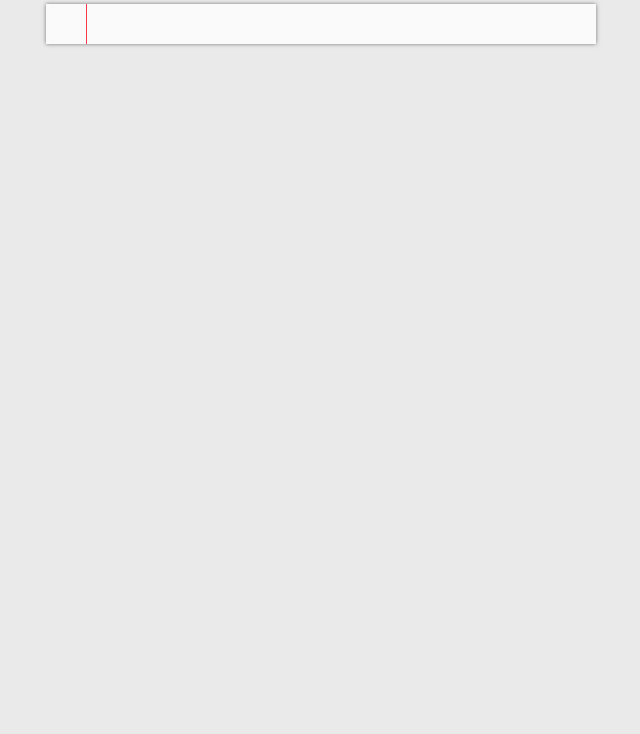
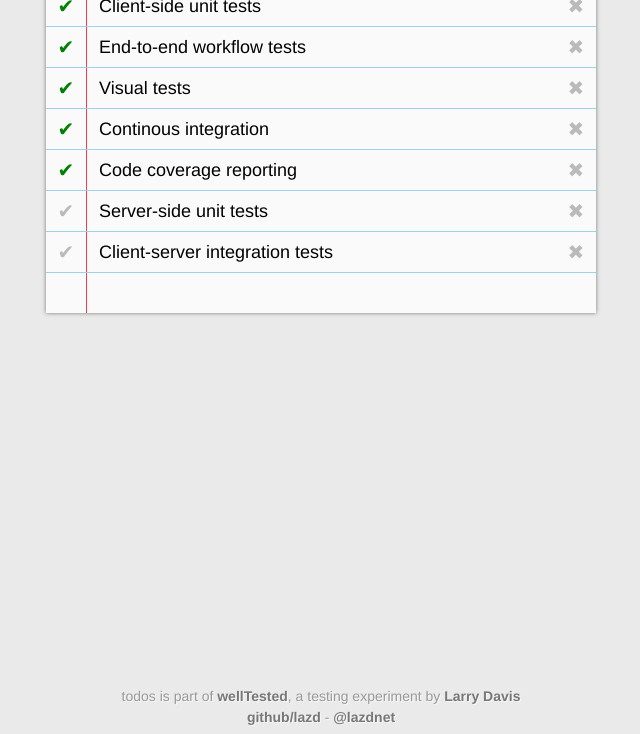
Before and after one commit to lazd/wellTested, a plain HTML site: page index.html in a window 1280 px wide. Shown: the part 66-800 px from the top of the page, without its empty margins (319-959 px from the left). Drawn offline with Linux system fonts and the light colour scheme.

Commit message:
Update todo

```diff
--- a/index.html
+++ b/index.html
@@ -7,9 +7,50 @@
     <script src="scripts/todo.js"></script>
   </head>
   <body>
-    <div id="todo-app"></div>
+    <header>
+      <h1 class="todo-heading">todos</h1>
+    </header>
+    <section id="todo-app"></section>
+    <footer>
+      <p>todos is part of <a href="https://github.com/lazd/wellTested">wellTested</a>, a testing experiment by <a href="http://lazd.github.io/">Larry Davis</a></p>
+      <p><a href="http://github.com/lazd">github/lazd</a> - <a href="http://twitter.com/@lazdnet">@lazdnet</a></p>
+    </footer>
     <script type="text/javascript">
-      todo.init();
+      var items;
+      // A little hack to start fresh for end-to-end and visual tests
+      if (typeof _phantom === 'undefined') {
+        items = [
+          {
+            name: 'Client-side unit tests',
+            done: true
+          },
+          {
+            name: 'End-to-end workflow tests',
+            done: true
+          },
+          {
+            name: 'Visual tests',
+            done: true
+          },
+          {
+            name: 'Continous integration',
+            done: true
+          },
+          {
+            name: 'Code coverage reporting',
+            done: true
+          },
+          {
+            name: 'Server-side unit tests',
+            done: false
+          },
+          {
+            name: 'Client-server integration tests',
+            done: false
+          }
+        ];
+      }
+      todo.init(items);
     </script>
   </body>
 </html>
--- a/scripts/todo.js
+++ b/scripts/todo.js
@@ -1,11 +1,12 @@
-/*! wellTested - v0.0.0 - 2013-12-06
+/*! wellTested - v0.0.0 - 2013-12-08
 * /
 * Copyright (c) 2013 Larry Davis <lazdnet@gmail.com>; Licensed Apache 2.0 */
 var todo = {
-  init: function() {
+  init: function(todos) {
     console.log('Starting todo app...');
     todo.app = new todo.App({
-      el: '#todo-app'
+      el: '#todo-app',
+      items: todos
     });
   }
 };
@@ -53,14 +54,19 @@ if (!Function.prototype.bind) {
 todo.App = function(options) {
 	this.el = document.querySelector(options.el);
 
-	this.items = [];
+	this.items = options.items || [];
 
 	this.render();
 	this.addListeners();
 };
 
 todo.App.prototype.render = function() {
-	this.el.innerHTML = '<h1 class="todo-heading">todos</h1><div class="todo-page"><form class="todo-form todo-item"><div class="todo-gutter"></div><input class="todo-input todo-new" type="text" name="todo"></form><ul class="todo-list"></ul></div>';
+	this.el.classList.add('todo-page');
+	this.el.innerHTML = '<ul class="todo-list"></ul>'+
+						'<form class="todo-form todo-item">'+
+						'<div class="todo-gutter"></div>'+
+						'<div class="todo-content"><input class="todo-input" type="text" name="todo"></div>'+
+						'</form>';
 
 	this.list = this.el.querySelector('.todo-list');
 	this.form = this.el.querySelector('.todo-form');
@@ -70,10 +76,17 @@ todo.App.prototype.render = function() {
 };
 
 todo.App.prototype.renderItem = function(item) {
+	// Assign ID if necessary
+	if (!item.id) {
+		item.id = todo.util.getUniqueId();
+	}
+
 	// Create a new element or re-use the existing one
 	var el = item.el = item.el || document.createElement('li');
 	el.className = 'todo-item';
-	el.innerHTML = '<div class="todo-gutter"><button class="todo-done"></button></div><input class="todo-input" type="text"><button class="todo-remove"></button>';
+	el.innerHTML = '<div class="todo-gutter-right"><button class="todo-remove"></button></div>'+
+					'<div class="todo-gutter"><button class="todo-done"></button></div>'+
+					'<div class="todo-content"><input class="todo-input" type="text"></div>';
 
 	var input = el.querySelector('.todo-input');
 	input.value = item.name;
@@ -84,6 +97,10 @@ todo.App.prototype.renderItem = function(item) {
 
 	var removeButton = el.querySelector('.todo-remove');
 	removeButton.setAttribute('data-todo-id', item.id);
+
+	if (item.done) {
+		this.setDone(item);
+	}
 
 	this.list.appendChild(el);
 };
@@ -109,7 +126,7 @@ todo.App.prototype.add = function(name) {
 };
 
 todo.App.prototype.getItem = function(id) {
-	var id = parseInt(id);
+	id = parseInt(id);
 
 	for (var i = 0; i < this.items.length; i++) {
 		var item = this.items[i];
@@ -120,16 +137,24 @@ todo.App.prototype.getItem = function(id) {
 	return null;
 };
 
+todo.App.prototype.setDone = function(item) {
+	item.el.classList.add('todo-item--done');
+};
+
+todo.App.prototype.setNotDone = function(item) {
+	item.el.classList.remove('todo-item--done');
+};
+
 todo.App.prototype.toggleDone = function(id) {
 	var item = this.getItem(id);
 
 	if (item) {
 		item.done = !item.done;
 		if (item.done) {
-			item.el.classList.add('todo-item--done');
+			this.setDone(item);
 		}
 		else {
-			item.el.classList.remove('todo-item--done');
+			this.setNotDone(item);
 		}
 	}
 };
@@ -163,12 +188,11 @@ todo.App.prototype.handleFormSubmit = function(evt) {
 
 todo.App.prototype.handleListClick = function(event) {
 	var target = event.target;
+	var id = target.getAttribute('data-todo-id');
 	if (target.classList.contains('todo-done')) {
-		var id = target.getAttribute('data-todo-id');
 		this.toggleDone(id);
 	}
 	else if (target.classList.contains('todo-remove')) {
-		var id = target.getAttribute('data-todo-id');
 		this.remove(id);
 	}
 };
--- a/styles/todo.css
+++ b/styles/todo.css
@@ -1,3 +1,7 @@
+html {
+  height: 100%;
+}
+
 html,
 body {
   margin: 0;
@@ -5,8 +9,12 @@ body {
 }
 
 body {
+  position: relative; /* Allow footer to be positioned at bottom of page */
+  box-sizing: border-box;
   width: 550px;
+  min-height: 100%;
   margin: 0 auto;
+  padding: 0 0 58px 0; /* Leave space for footer */
 
   background: #eaeaea;
 
@@ -14,30 +22,41 @@ body {
   color: #4d4d4d;
 }
 
+header {
+  padding: 10px;
+}
+header h1 {
+  margin: 0;
+}
+
+footer {
+  position: absolute;
+  bottom: 0;
+  left: 0;
+  right: 0;
+  height: 48px;
+
+  color: #999;
+  text-align: center;
+  text-shadow: 1px 1px rgba(255, 255, 255, 0.65);
+  line-height: 1.5;
+}
+
+footer p {
+  margin: 0;
+}
+
+a,
+a:visited {
+  color: #777;
+  text-decoration: none;
+  font-weight: bold;
+}
+
 .todo-heading {
   color: rgba(255, 255, 255, 0.3);
+  text-align: center;
   text-shadow: -1px -1px rgba(0, 0, 0, 0.2);
-}
-
-.todo-input {
-  display: block;
-  float: left;
-  box-sizing: border-box;
-  height: 40px;
-  width: 469px;
-
-  padding-left: 12px;
-
-  border: none;
-
-  background: transparent;
-
-  font: 18px 'Helvetica Neue', Helvetica, Arial, sans-serif;
-  line-height: 40px;
-}
-
-.todo-new {
-  width: 509px;
 }
 
 .todo-page {
@@ -51,11 +70,27 @@ body {
   list-style: none;
 }
 
+.todo-input {
+  display: block;
+  box-sizing: border-box;
+  height: 40px;
+  width: 100%;
+
+  padding-left: 12px;
+
+  border: none;
+
+  background: transparent;
+
+  font: 18px 'Helvetica Neue', Helvetica, Arial, sans-serif;
+  line-height: 40px;
+}
+
 .todo-item {
   margin: 0;
   height: 40px;
 
-  border-top: 1px solid rgb(155, 212, 232);
+  border-bottom: 1px solid rgb(155, 212, 232);
 
   background: rgb(250, 250, 250);
 }
@@ -67,7 +102,7 @@ body {
 }
 
 .todo-form {
-  border-top: none;
+  border-bottom: none;
 }
 
 .todo-gutter {
@@ -76,6 +111,12 @@ body {
   height: 40px;
 
   border-right: 1px solid rgb(246, 58, 72);
+}
+
+.todo-gutter-right {
+  float: right;
+  width: 40px;
+  height: 40px;
 }
 
 .todo-done,
@@ -125,3 +166,15 @@ body {
 .todo-remove:active {
   color: red;
 }
+
+.todo-content {
+  overflow: hidden;
+}
+
+@media only screen
+and (min-width: 320px)
+and (max-width: 568px) {
+  body {
+    width: 100%;
+  }
+}
```
